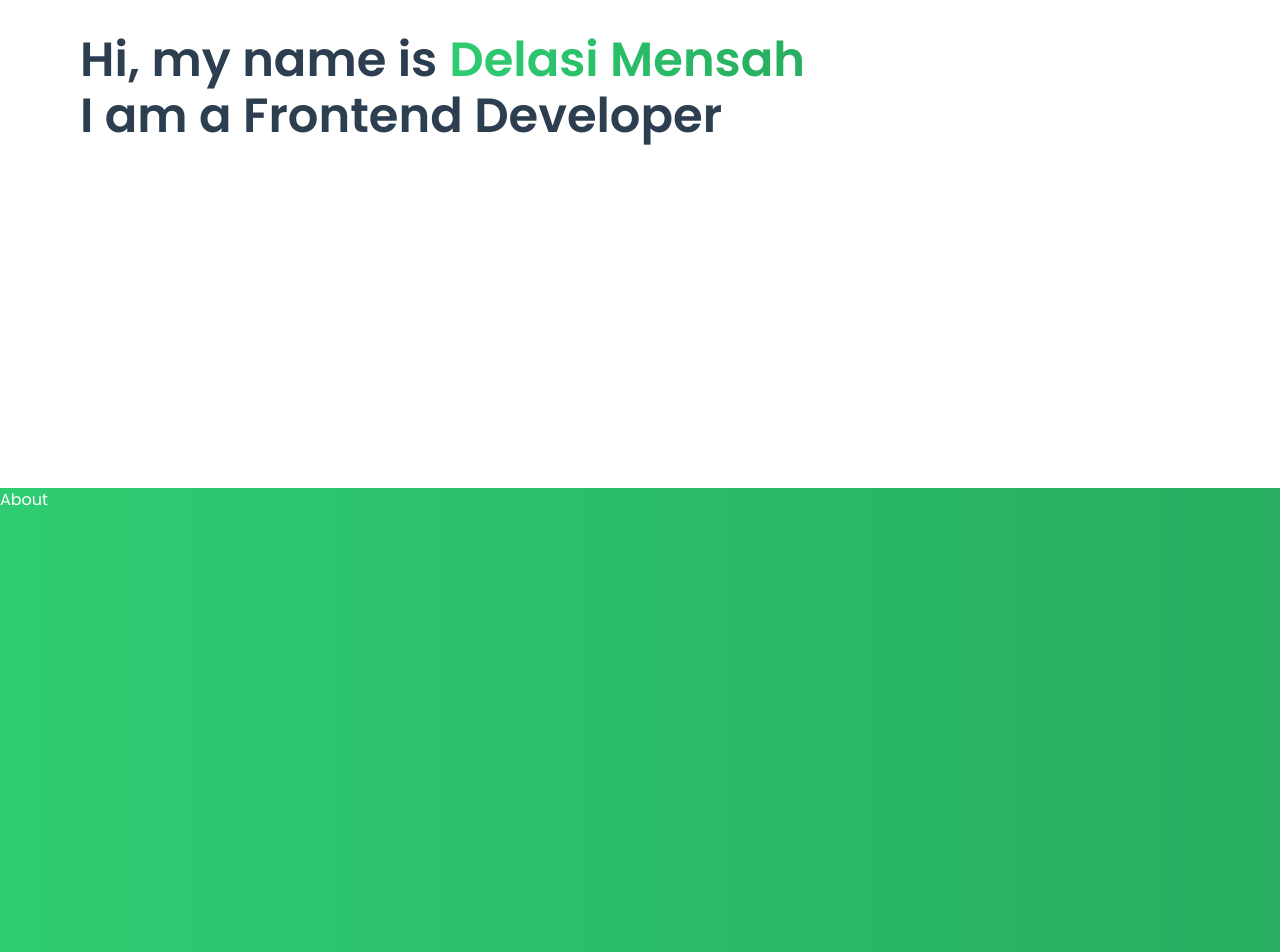
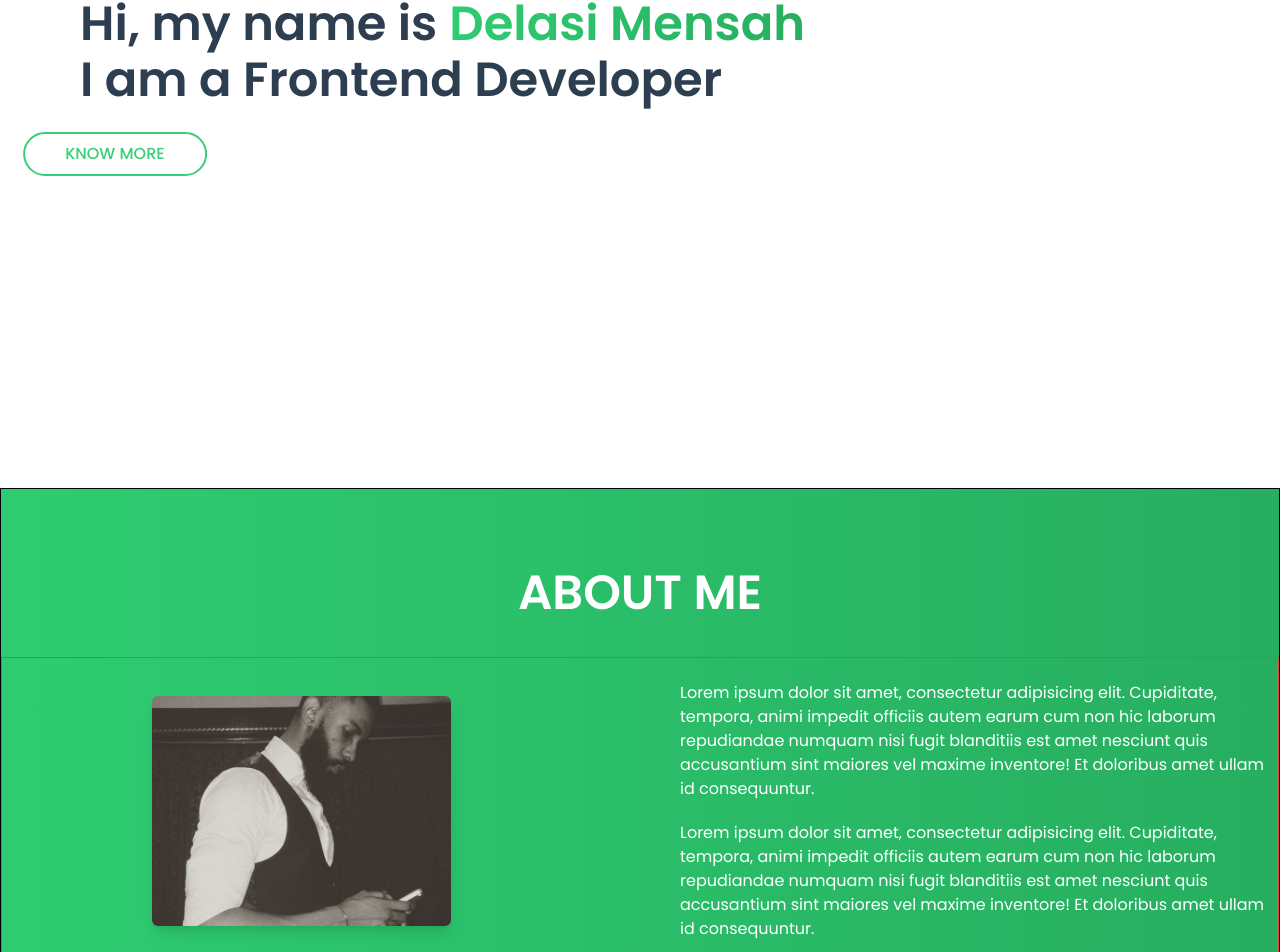
Before and after one commit to delasimensah/portfolio-site, a Next.js app: page / in a window 1280 px wide. Shown: the part 312-1264 px from the top of the page. Built offline with nearby package versions, Linux system fonts and the light colour scheme.

Commit message:
updates to hero section

```diff
--- a/components/About/About.jsx
+++ b/components/About/About.jsx
@@ -1,9 +1,40 @@
 import React from "react";
+import Image from "next/image";
+import myPic from "../../public/me.jpg";
 
 const About = () => {
   return (
-    <section className="h-screen bg-gradient-to-r from-primary to-secondary text-white">
-      About
+    <section
+      id="about"
+      className=" border border-black h-screen py-20 bg-gradient-to-r from-primary to-secondary text-white space-y-10"
+    >
+      <h1 className="heading uppercase text-center">About me</h1>
+
+      <div className="grid grid-cols-2 gap-20 section border border-red-500">
+        <div className="flex justify-center items-center">
+          <div className=" w-1/2 h-3/4 shadow-lg rounded-md overflow-hidden">
+            <Image src={myPic} alt="my-photo" className="h-full w-full" />
+          </div>
+        </div>
+
+        <div className="flex flex-col justify-center items-center space-y-5">
+          <p>
+            Lorem ipsum dolor sit amet, consectetur adipisicing elit.
+            Cupiditate, tempora, animi impedit officiis autem earum cum non hic
+            laborum repudiandae numquam nisi fugit blanditiis est amet nesciunt
+            quis accusantium sint maiores vel maxime inventore! Et doloribus
+            amet ullam id consequuntur.
+          </p>
+
+          <p>
+            Lorem ipsum dolor sit amet, consectetur adipisicing elit.
+            Cupiditate, tempora, animi impedit officiis autem earum cum non hic
+            laborum repudiandae numquam nisi fugit blanditiis est amet nesciunt
+            quis accusantium sint maiores vel maxime inventore! Et doloribus
+            amet ullam id consequuntur.
+          </p>
+        </div>
+      </div>
     </section>
   );
 };
--- /dev/null
+++ b/components/Container/Container.jsx
@@ -0,0 +1,9 @@
+import React from "react";
+
+const Container = ({ children, className }) => {
+  return (
+    <div className={`container mx-auto lg:px-20 ${className}`}>{children}</div>
+  );
+};
+
+export default Container;
--- a/components/Hero/Hero.jsx
+++ b/components/Hero/Hero.jsx
@@ -1,8 +1,10 @@
 import React, { useRef, useEffect } from "react";
 import Fade from "react-reveal/Fade";
 import Typed from "typed.js";
+import { Link } from "react-scroll";
 
-import styles from "./Hero.module.css";
+//components
+import Container from "../Container/Container";
 
 const Hero = () => {
   const h1 = useRef();
@@ -36,20 +38,26 @@ const Hero = () => {
 
   return (
     <header className="h-screen flex items-center">
-      <div className="container mx-auto px-20 space-y-2 text-tertiary">
+      <Container className="space-y-2 text-tertiary">
         <div className="flex items-center space-x-3">
-          <h1 ref={h1} className={styles.heading} />
+          <h1 ref={h1} className="heading" />
           <Fade top delay={1500}>
-            <p
-              className={`${styles.heading} bg-clip-text text-transparent bg-gradient-to-r from-primary to-secondary`}
-            >
+            <p className="heading bg-clip-text text-transparent gradient">
               Delasi Mensah
             </p>
           </Fade>
         </div>
 
-        <h2 className={styles.heading} ref={h2} />
-      </div>
+        <h2 className="heading" ref={h2} />
+
+        <div className="pt-5">
+          <Fade left delay={5000}>
+            <Link to="about" smooth duration={1000} className="btn-primary">
+              Know More
+            </Link>
+          </Fade>
+        </div>
+      </Container>
     </header>
   );
 };
--- a/components/Hero/Hero.module.css
+++ /dev/null
@@ -1,3 +0,0 @@
-.heading {
-  @apply xl:text-5xl xl:font-semibold;
-}
--- a/styles/globals.css
+++ b/styles/globals.css
@@ -19,3 +19,15 @@ a {
   color: inherit;
   text-decoration: none;
 }
+
+.heading {
+  @apply xl:text-5xl xl:font-semibold;
+}
+
+.gradient {
+  @apply bg-gradient-to-r from-primary to-secondary;
+}
+
+.btn-primary {
+  @apply inline-block px-10 py-2 border-2 border-primary text-primary uppercase hover:bg-primary hover:text-white transition-all duration-200 ease-linear rounded-full font-medium cursor-pointer;
+}
```
Also changed, not shown: components/Title.jsx (added), public/me.jpg (added).
